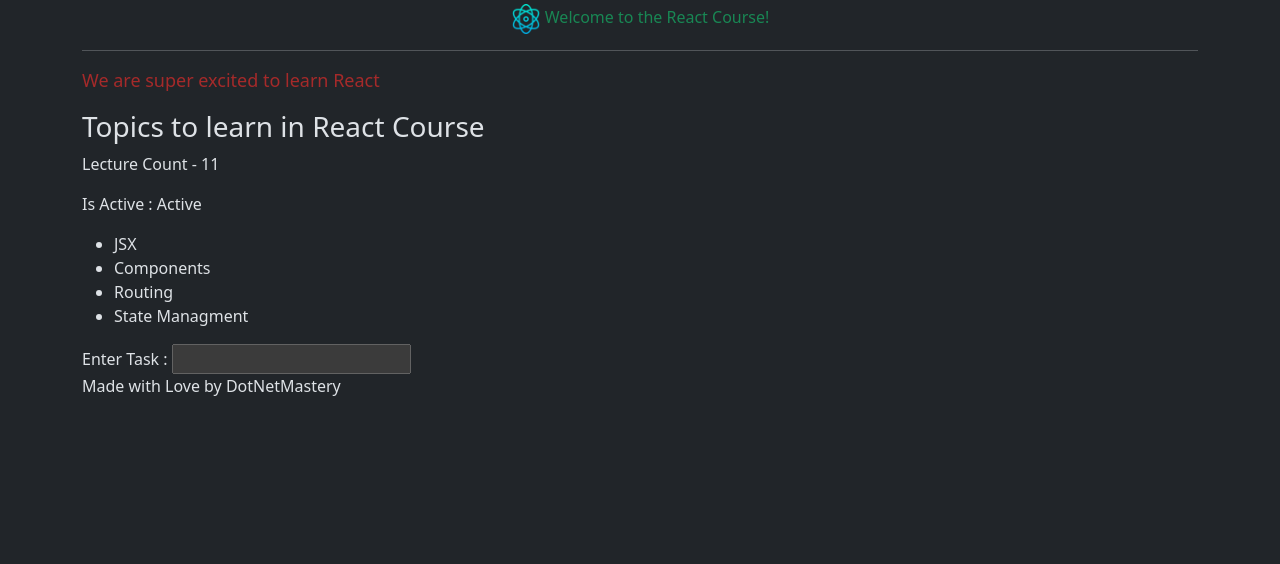
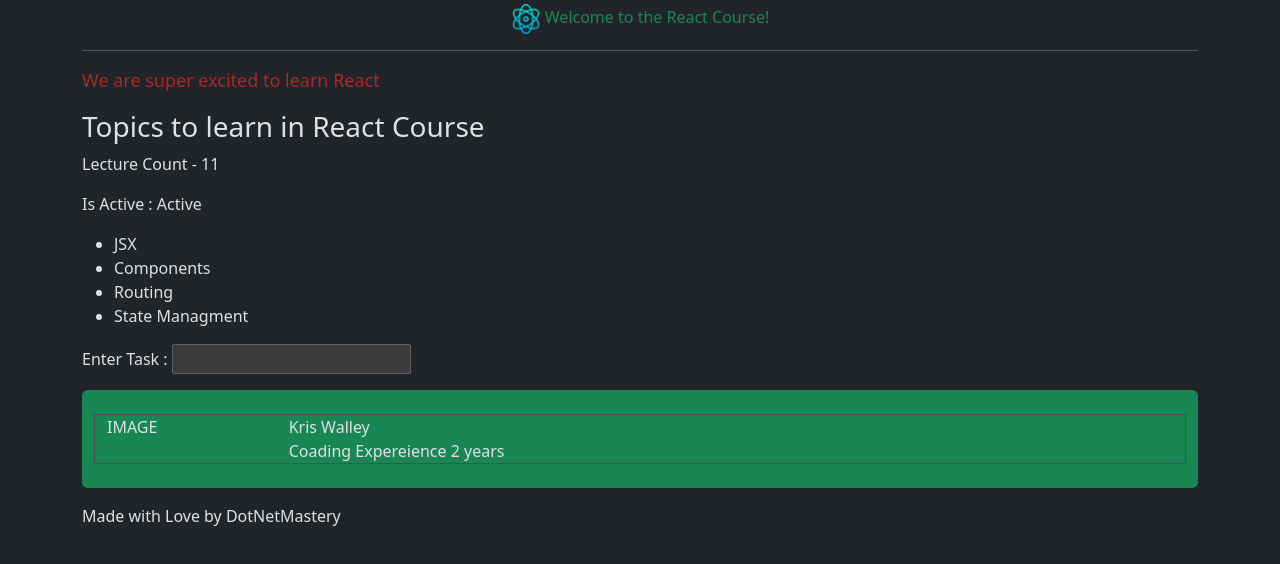
Before and after one commit to bhrugen/1-TaskOPedia, a React (Vite) app in the folder taskopedia/: page / in a window 1280 px wide. Shown: the top 564 px of the page. Built offline with nearby package versions, Linux system fonts and the light colour scheme.

Commit message:
Section 3 - Student Component

```diff
--- a/taskopedia/src/main.jsx
+++ b/taskopedia/src/main.jsx
@@ -6,6 +6,24 @@ const root = createRoot(document.getElementById("root"));
 const courseName = "React";
 const lectureCount = 11;
 const isActive = true;
+
+function Students() {
+  const fullName = "Kris Walley";
+  const programmingExp = 2;
+
+  return (
+    <div className="container p-4 bg-success my-3 rounded">
+      <div className="row border">
+        <div className="col-2">IMAGE</div>
+        <div className="col-8">
+          {fullName}
+          <br />
+          Coading Expereience {programmingExp} years
+        </div>
+      </div>
+    </div>
+  );
+}
 
 function HomePage() {
   return (
@@ -25,6 +43,7 @@ function HomePage() {
         Enter Task :{" "}
         <input type="text" maxLength={6} disabled={isActive}></input>
       </div>
+      <Students />
       <Footer />
     </div>
   );
```
